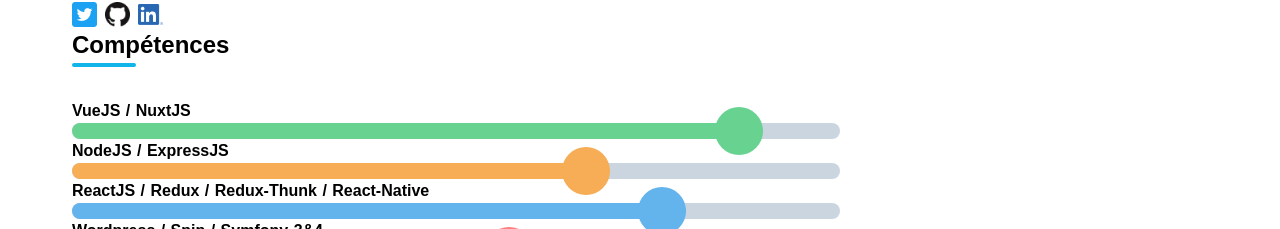
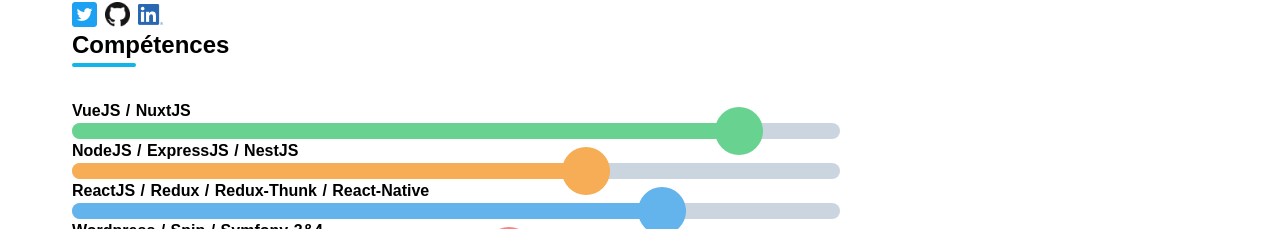
Before and after one commit to QZIG/personal-website, a Nuxt app: page / in a window 1280 px wide. Shown: the part 894-1123 px from the top of the page. Built offline with nearby package versions, Linux system fonts and the light colour scheme.

Commit message:
add a skill

```diff
--- a/pages/index.vue
+++ b/pages/index.vue
@@ -57,7 +57,7 @@
 
       div(class="mt-8 max-w-screen-md")
         Skillbar(label="VueJS / NuxtJS" color="bg-green-400" buttonColor="bg-green-700" :value="90")
-        Skillbar(label="NodeJS / ExpressJS" color="bg-orange-400" buttonColor="bg-orange-700" :value="70")
+        Skillbar(label="NodeJS / ExpressJS / NestJS" color="bg-orange-400" buttonColor="bg-orange-700" :value="70")
         Skillbar(label="ReactJS / Redux / Redux-Thunk / React-Native" color="bg-blue-400" buttonColor="bg-bg-700" :value="80")
         Skillbar(label="Wordpress / Spip / Symfony 3&4" color="bg-red-400" buttonColor="bg-red-700" :value="60")
         Skillbar(label="Firebase / Strapi / Prismic" color="bg-yellow-400" buttonColor="bg-yellow-700" :value="85")
```
